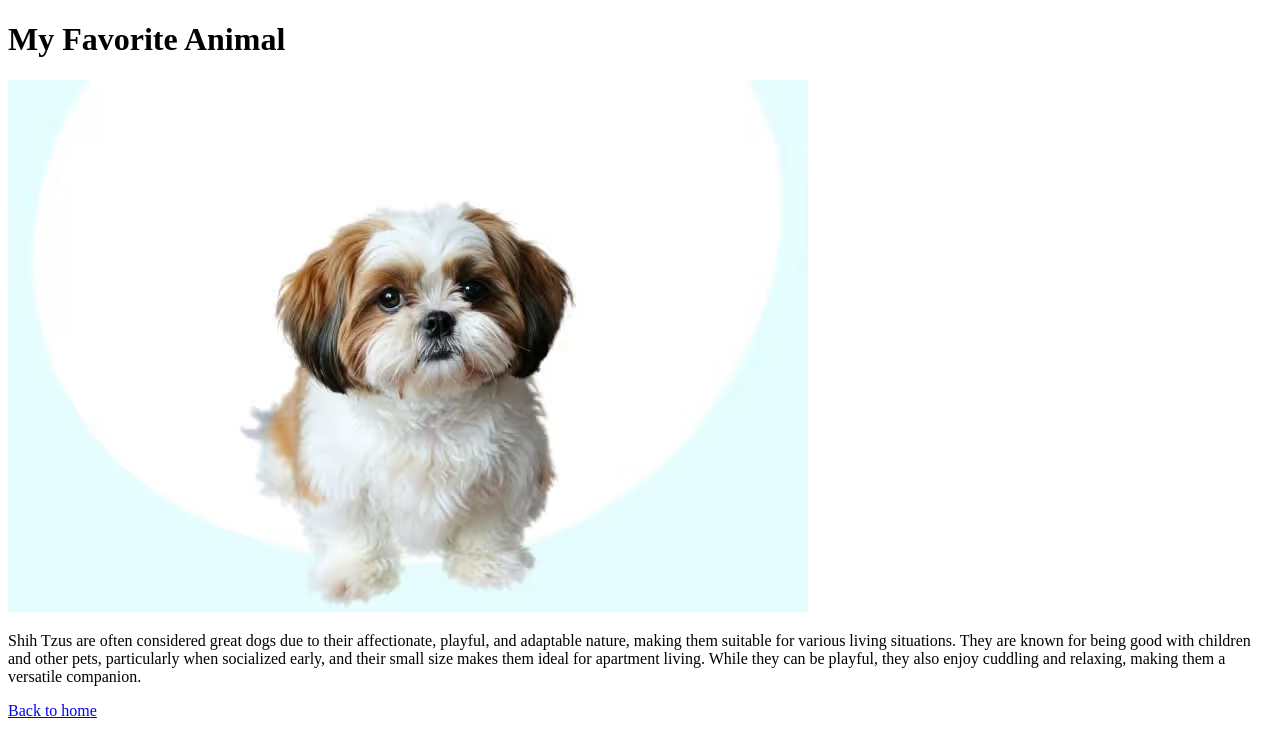
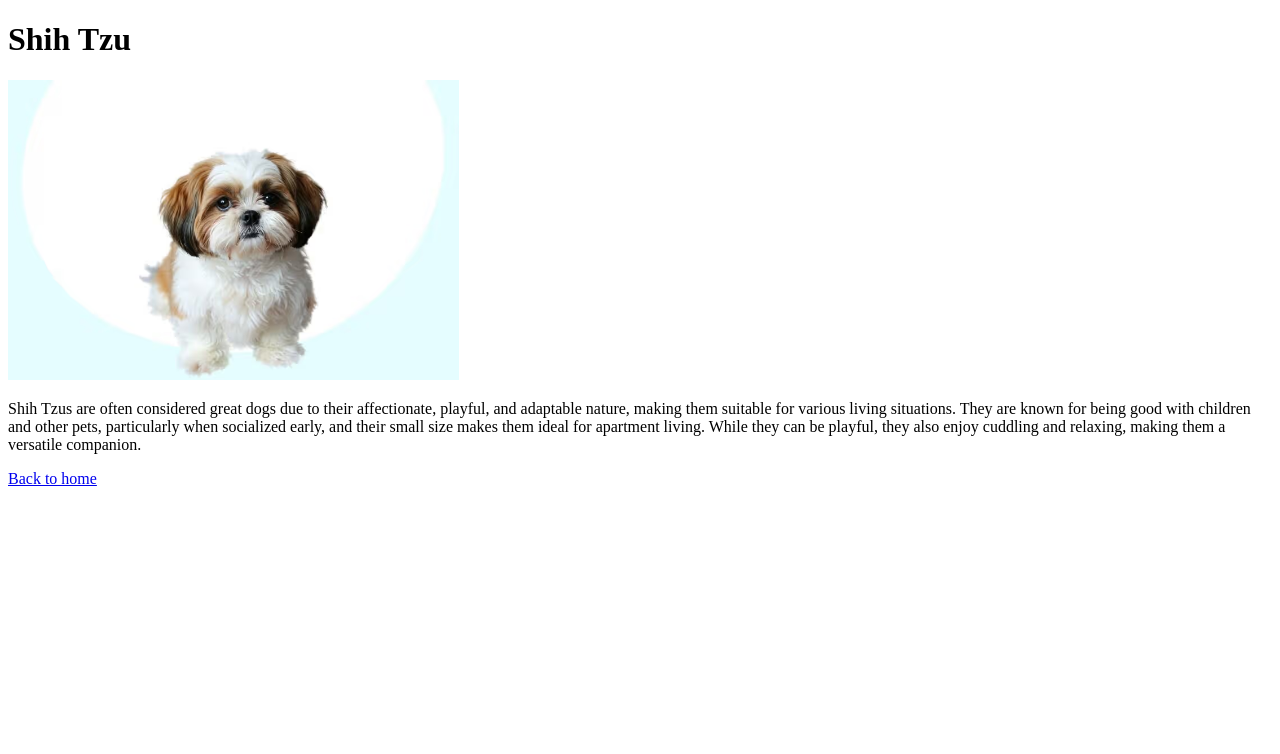
Before and after one commit to jlrobio/Cesium-Q1-Lab-1-Robio, a plain HTML site: page animal.html in a window 1280 px wide. Drawn offline with Linux system fonts and the light colour scheme.

Commit message:
Update animal.html

```diff
--- a/animal.html
+++ b/animal.html
@@ -7,9 +7,10 @@
         <meta name= "author" conenent="My name">
     </head>
     <body>
-         <h1>My Favorite Animal</h1>
+         <h1>Shih Tzu</h1>
 
-          <img src="images/image.avif">
+          <img src="images/image.avif"
+              height="300">
 
           <p>Shih Tzus are often considered great dogs due to their affectionate, playful, and adaptable nature, making them suitable for various living situations. They are known for being good with children and other pets, particularly when socialized early, and their small size makes them ideal for apartment living. While they can be playful, they also enjoy cuddling and relaxing, making them a versatile companion. </p>
         </a>
```
